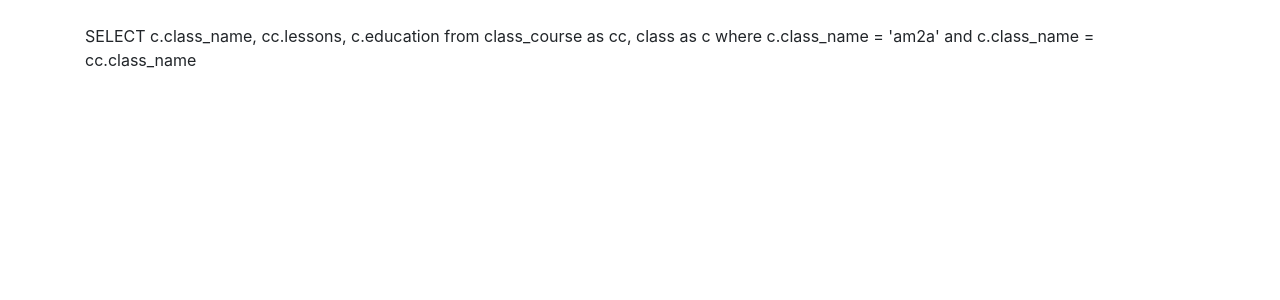
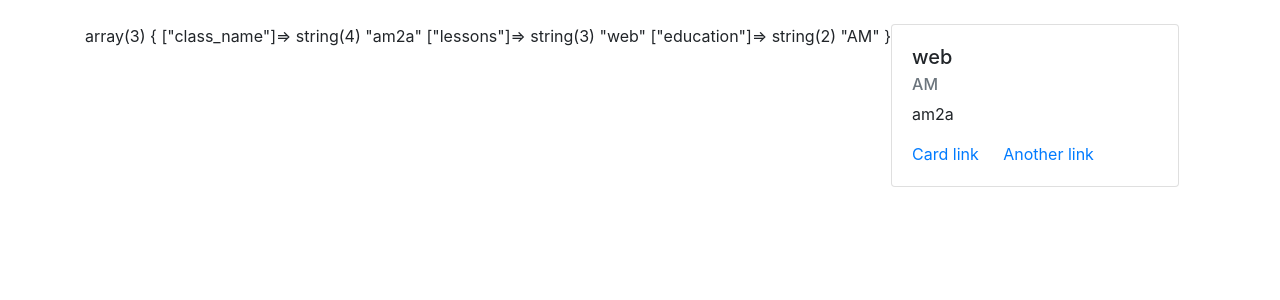
Before and after one commit to TalhaBerkKiymaz/progression_app, a PHP site: page / in a window 1280 px wide. Shown: the top 300 px of the page. Run offline with PHP 8.4, Linux system fonts and the light colour scheme; data comes from the database, SQL or seed files in the repository; some web fonts are replaced.

Commit message:
home v1.01

```diff
--- a/home.php
+++ b/home.php
@@ -5,19 +5,29 @@
  */
 include("./connect_db.php");
 
-$sql = "SELECT  c.class_name, cc.lessons, c.education from class_course as cc, class as c where c.class_name = 'am2a' and c.class_name = cc.class_name";
+$sql = "SELECT  c.class_name, cc.lessons, c.education from class_course as cc, class as c GROUP BY cc.lessons";
 
 // SELECT  c.class_name, cc.lessons, c.education from class_course as cc, class as c GROUP BY cc.lessons
+// SELECT  c.class_name, cc.lessons, c.education from class_course as cc, class as c where c.class_name = 'am2a' and c.class_name = cc.class_name"
 
 $result = mysqli_query($conn, $sql);
 
-print_r($sql);
+$show = "<div class='row'>";
+while ($record = mysqli_fetch_assoc($result)) {
+    $show .= "<div class='col-3'>
+                <div class= 'card mb-2' style='width: 18rem;'>
+                    <div class='card-body'>
+                        <h5 class='card-title'>{$record['lessons']}</h5>
+                        <h6 class='card-subtitle mb-2 text-muted'>{$record['education']}</h6>
+                        <p class='card-text'>{$record['class_name']}</p>
+                        <a href='#' class='card-link'>Card link</a>
+                        <a href='#' class='card-link'>Another link</a>
+                    </div>
+                </div>
+            </div>";
 
+    var_dump($record);
+}
 
-
-
-
-
-
-
+echo $show;
 ?>
```
